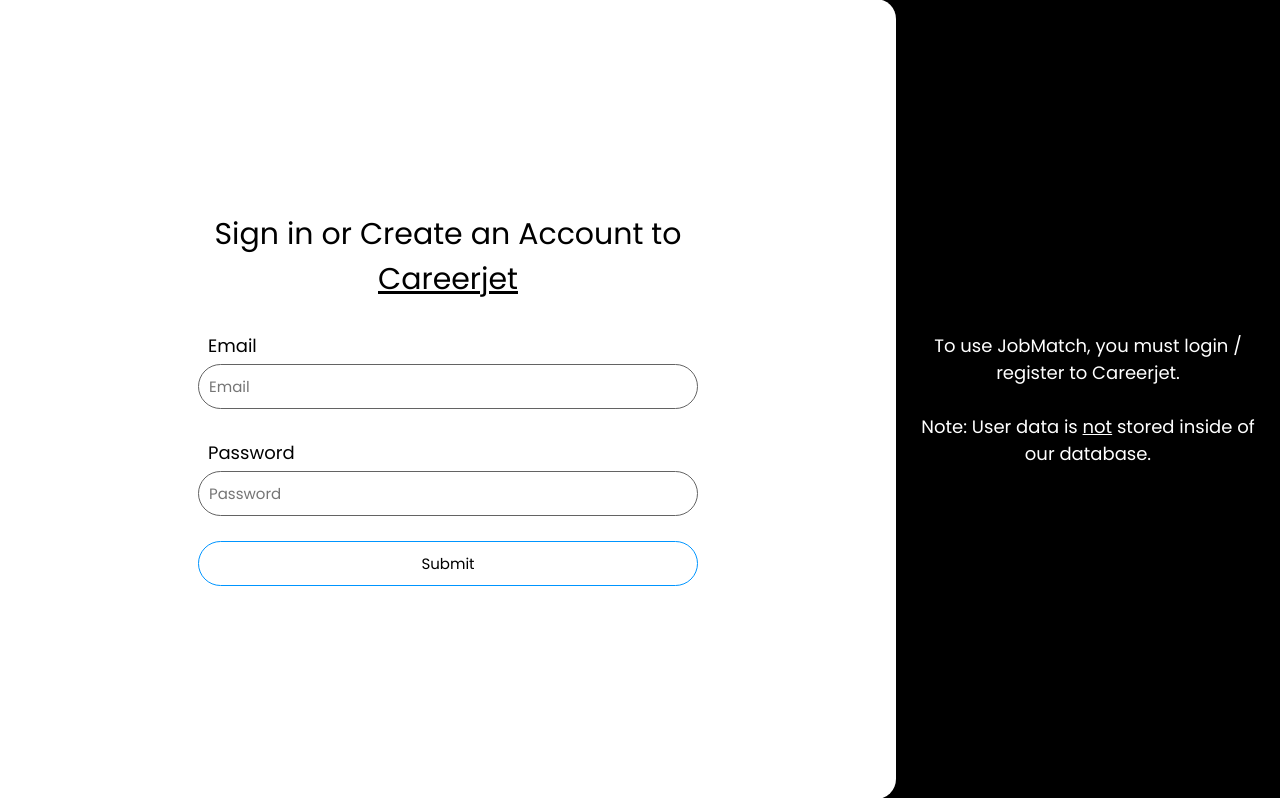
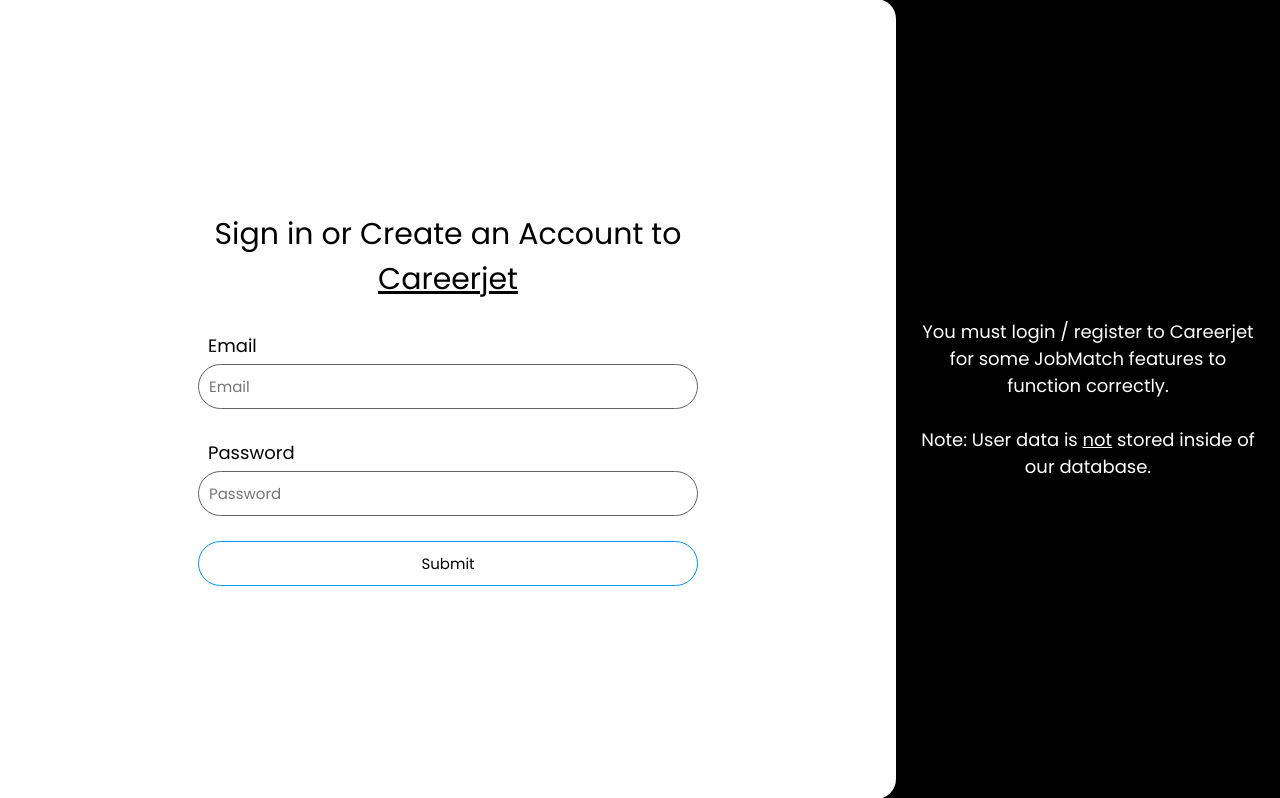
Before and after one commit to Ayush200423/JobMatch, a Flask app: page / in a window 1280 px wide. Shown: the part 801-1599 px from the top of the page. Run offline with Flask 2, Linux system fonts and the light colour scheme; some libraries are stand-ins or nearby versions.

Commit message:
updated for readability

```diff
--- a/static/js/homepage.js
+++ b/static/js/homepage.js
@@ -1,4 +1,4 @@
-window.addEventListener("load", TypewriterInit);
+window.addEventListener("load", typewriterInit);
 
 class TypeWriter {
   constructor(spanElement, sentences, wait = 1500) {
@@ -39,7 +39,7 @@ class TypeWriter {
   }
 }
 
-function TypewriterInit() {
+function typewriterInit() {
   const spanElement = document.querySelector('.index-typewriter');
   const sentences = ["Upload Your Resume", "Review Your Details", "Apply Within Seconds"]
   new TypeWriter(spanElement, sentences, wait = 1500)
--- a/templates/home.html
+++ b/templates/home.html
@@ -7,7 +7,6 @@
     <title>JobMatch</title>
     <link rel="stylesheet" href="{{ url_for('static', filename = 'css/styles.css')}}">
     <script src="https://kit.fontawesome.com/fde6b1f1eb.js" crossorigin="anonymous"></script>
-    <script src="{{ url_for('static', filename = 'js/homepage.js')}}"></script>
 </head>
 <body>
     <div class="navbar">
@@ -43,7 +42,7 @@
     <div class="content container black-bg" id="sign-in">
         <div class="flex-container">
             <div class="auth-form">
-                <form action="upload_resume.html">
+                <form action="#" method="post">
                     <div class="form-title">
                         Sign in or Create an Account to <span><a target="_blank" href="https://www.careerjet.com">Careerjet</a></span>
                     </div>
@@ -66,7 +65,7 @@
 
             <div class="form-info">
                 <div class="info-description">
-                    To use JobMatch, you must login / register to Careerjet.
+                    You must login / register to Careerjet for some JobMatch features to function correctly.
                     <br><br>
                     Note: User data is <u>not</u> stored inside of our database.
                 </div>
@@ -152,5 +151,6 @@
         <br><br>
     </div>
 
+    <script src="{{ url_for('static', filename = 'js/homepage.js')}}"></script>
 </body>
 </html>
```
